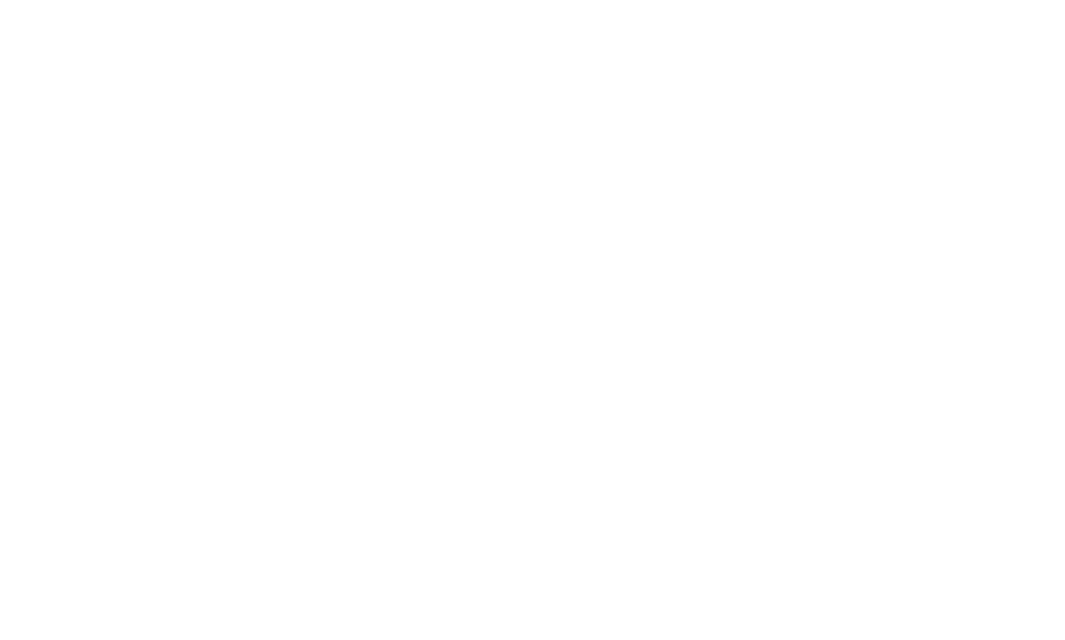
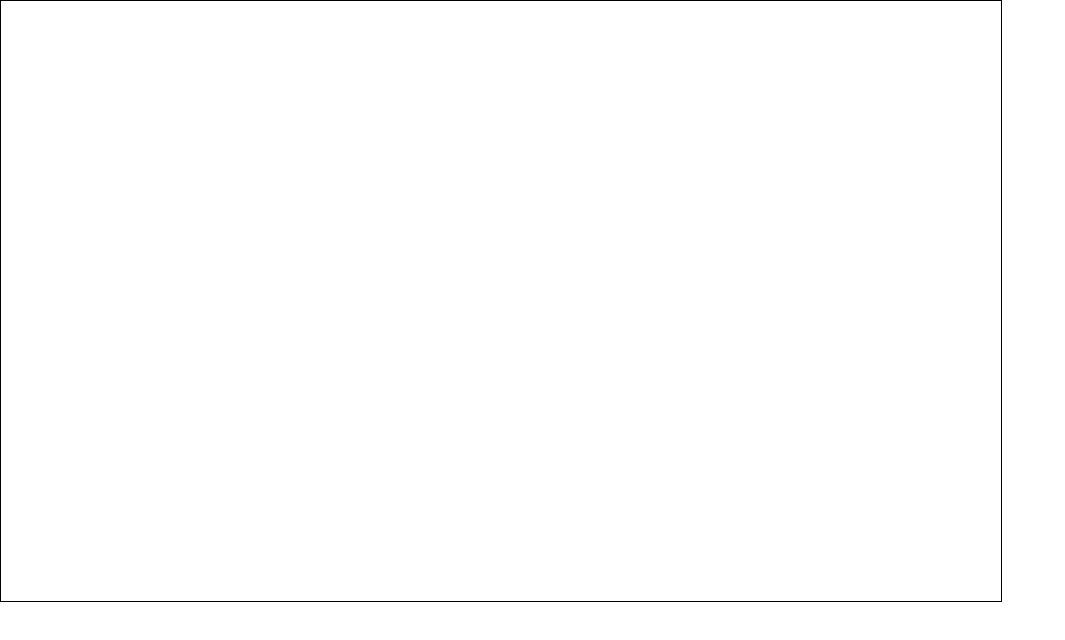
Before and after one commit to BostonUniversity-J3CA/J3CA-main, a plain HTML site: page javascript-testing/collision-avoidance/index.html in a window 1280 px wide. Shown: the whole page, without its empty margins (0-1065 px from the left). Drawn offline with nearby package versions, Linux system fonts and the light colour scheme.

Commit message:
Added a border to the drawing area so we know where it is

```diff
--- a/javascript-testing/collision-avoidance/index.html
+++ b/javascript-testing/collision-avoidance/index.html
@@ -11,6 +11,6 @@
 </head>
 <body>
   <div id="display" style="position:absolute;top:0;left:0"></div>
-  <canvas id="field"></canvas>
+  <canvas id="field" style="border:1px solid #000"></canvas>
 </body>
 </html>
```
